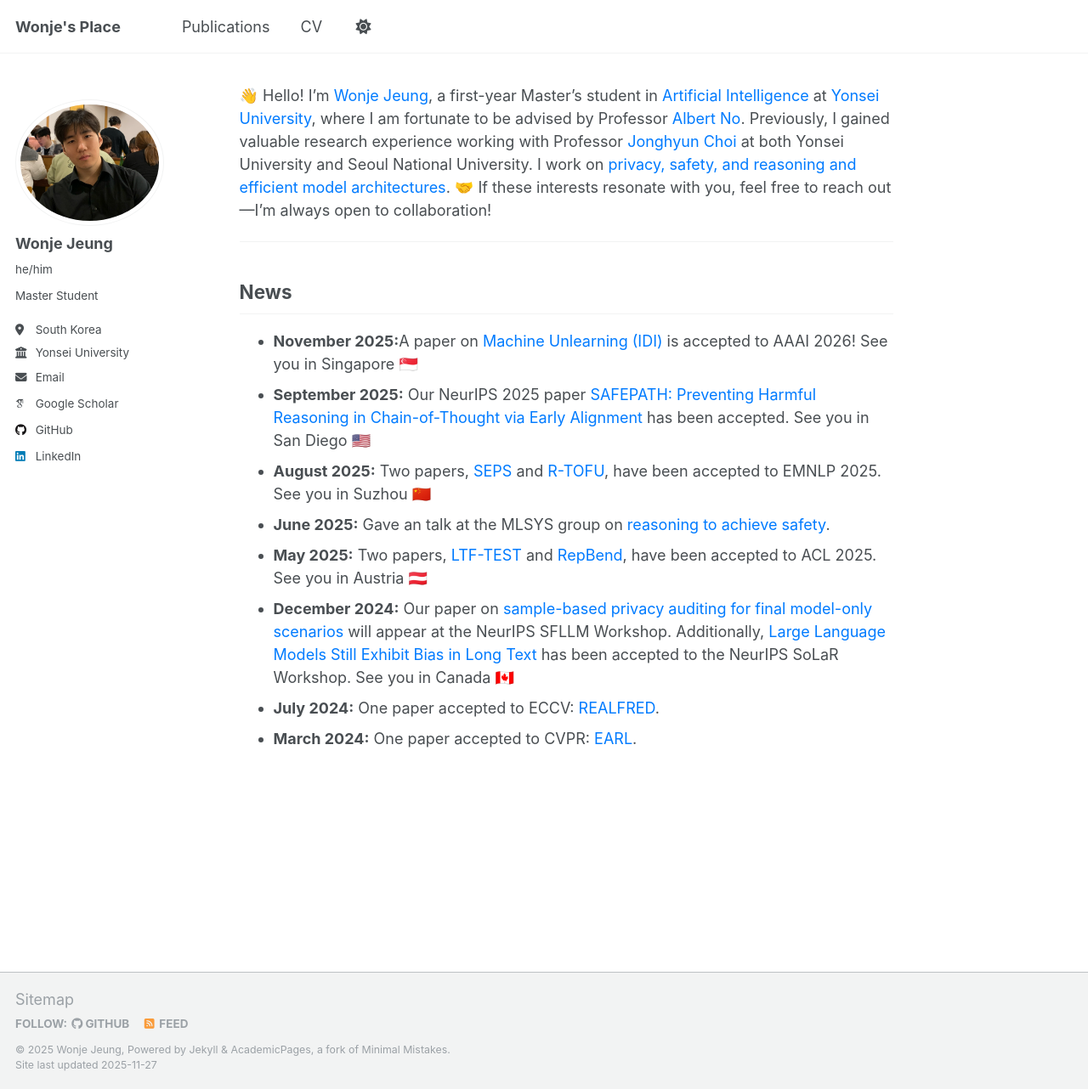
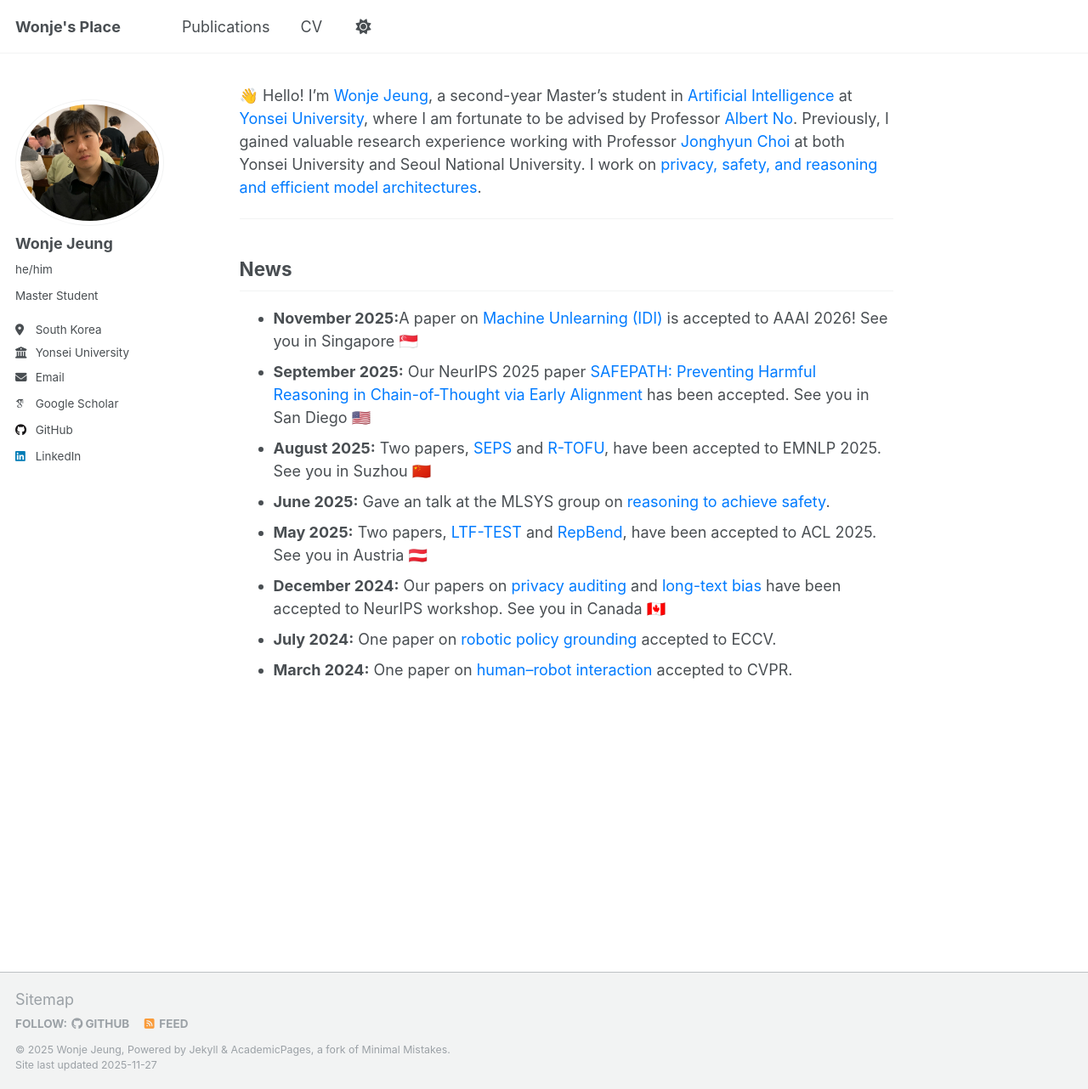
Before and after one commit to WonjeJeung/WonjeJeung.github.io, a Jekyll site: the page built from _pages/about.md, in a window 1280 px wide and 1282 px high. Shown: the whole window at 85% size. Built offline with Jekyll 4.4.1, drawn with Linux system fonts in a browser that asks for light colours; some web fonts are replaced.

Commit message:
news update

```diff
--- a/_pages/about.md
+++ b/_pages/about.md
@@ -14,8 +14,8 @@ redirect_from:
   }
 </style>
 
-👋 Hello! I'm <span class="blue-text">Wonje Jeung</span>, a first-year Master's student in <span class="blue-text">Artificial Intelligence</span> at <span class="blue-text">Yonsei University</span>, where I am fortunate to be advised by Professor <span class="blue-text">Albert No</span>.
-Previously, I gained valuable research experience working with Professor <span class="blue-text">Jonghyun Choi</span> at both Yonsei University and Seoul National University. I work on <span class="blue-text">privacy, safety, and reasoning and efficient model architectures</span>. 🤝 If these interests resonate with you, feel free to reach out—I'm always open to collaboration!
+👋 Hello! I'm <span class="blue-text">Wonje Jeung</span>, a second-year Master's student in <span class="blue-text">Artificial Intelligence</span> at <span class="blue-text">Yonsei University</span>, where I am fortunate to be advised by Professor <span class="blue-text">Albert No</span>.
+Previously, I gained valuable research experience working with Professor <span class="blue-text">Jonghyun Choi</span> at both Yonsei University and Seoul National University. I work on <span class="blue-text">privacy, safety, and reasoning and efficient model architectures</span>.
 
 <hr>
 <h2>News</h2>
@@ -25,8 +25,7 @@ Previously, I gained valuable research experience working with Professor <span c
   <li><b>August 2025:</b> Two papers, <span class="blue-text">SEPS</span> and <span class="blue-text">R-TOFU</span>, have been accepted to EMNLP 2025. See you in Suzhou 🇨🇳</li>
   <li><b>June 2025:</b> Gave an talk at the MLSYS group on <span class="blue-text">reasoning to achieve safety</span>.</li>
   <li><b>May 2025:</b> Two papers, <span class="blue-text">LTF-TEST</span> and <span class="blue-text">RepBend</span>, have been accepted to ACL 2025. See you in Austria 🇦🇹</li>
-  <li><b>December 2024:</b> Our paper on <span class="blue-text">sample-based privacy auditing for final model-only scenarios</span> will appear at the NeurIPS SFLLM Workshop.
-    Additionally, <span class="blue-text">Large Language Models Still Exhibit Bias in Long Text</span> has been accepted to the NeurIPS SoLaR Workshop. See you in Canada 🇨🇦</li>
-  <li><b>July 2024:</b> One paper accepted to ECCV: <span class="blue-text">REALFRED</span>.</li>
-  <li><b>March 2024:</b> One paper accepted to CVPR: <span class="blue-text">EARL</span>.</li>
+  <li><b>December 2024:</b> Our papers on <span class="blue-text">privacy auditing</span> and <span class="blue-text">long-text bias</span> have been accepted to NeurIPS workshop. See you in Canada 🇨🇦</li>
+  <li><b>July 2024:</b> One paper on <span class="blue-text">robotic policy grounding</span> accepted to ECCV.</li>
+  <li><b>March 2024:</b> One paper on <span class="blue-text">human–robot interaction</span> accepted to CVPR.</li>
 </ul>
```
